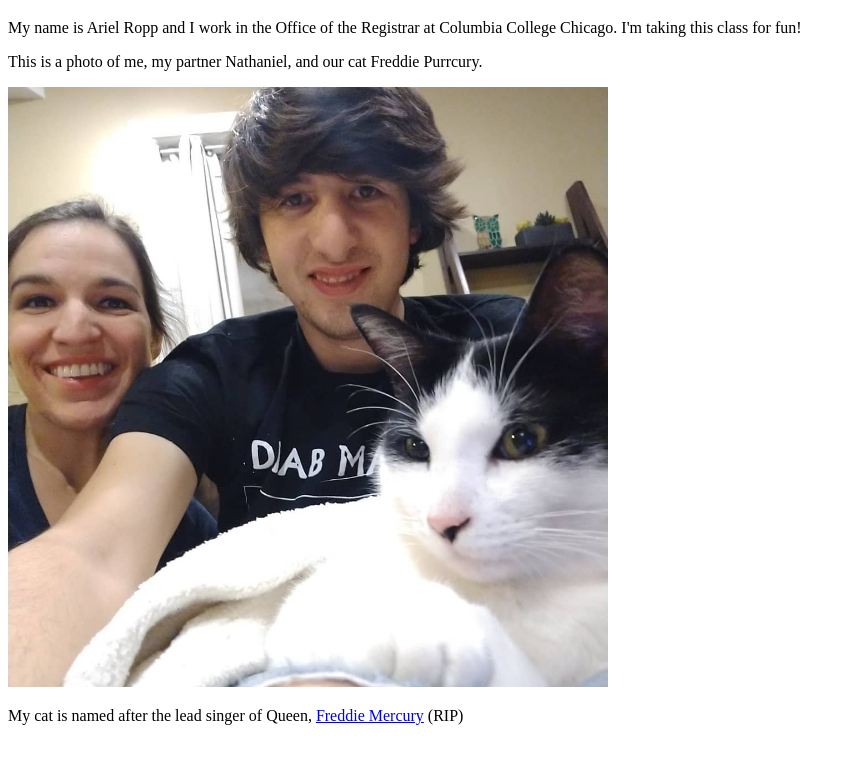
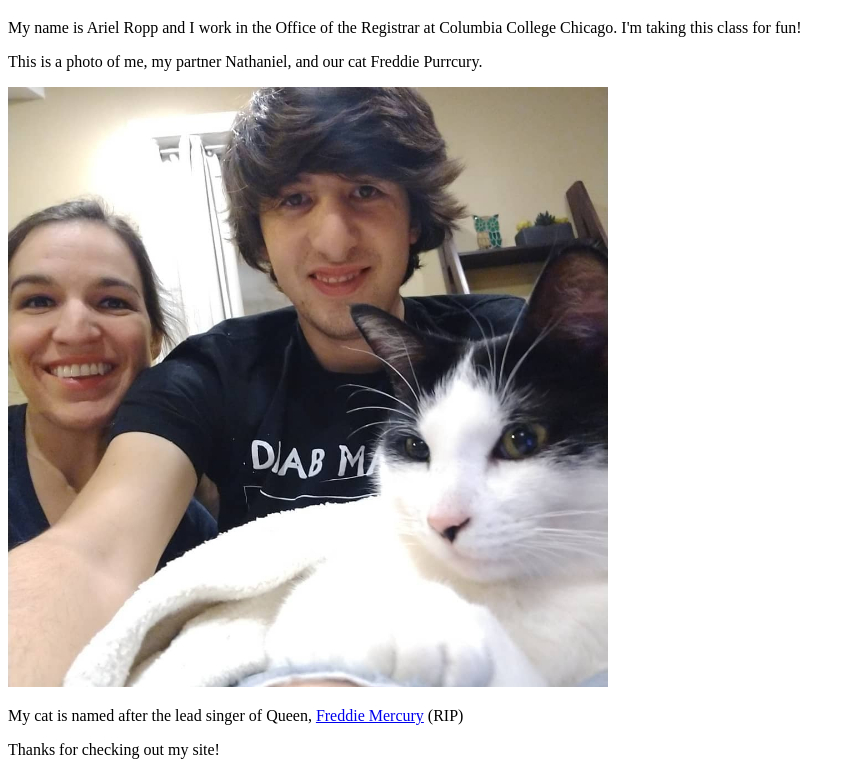
Before and after one commit to arielropp/webpage-1B, a plain HTML site: page index.html in a window 1280 px wide. Shown: the part 61-836 px from the top of the page, without its empty margins (0-855 px from the left). Before the commit the page ends 802 px from the top, so only its background shows below. Drawn offline with Linux system fonts and the light colour scheme.

Commit message:
Update index.html

```diff
--- a/index.html
+++ b/index.html
@@ -9,5 +9,6 @@
 <p>This is a photo of me, my partner Nathaniel, and our cat Freddie Purrcury.</p>
 <img src="72765333_10157230832218800_4594562907236204544_o.jpg" alt="Family photo" width="600">
 <p>My cat is named after the lead singer of Queen, <a href="https://en.wikipedia.org/wiki/Freddie_Mercury">Freddie Mercury</a> (RIP)</p>
+<p>Thanks for checking out my site!</p>
 </body>
 </html>
```
